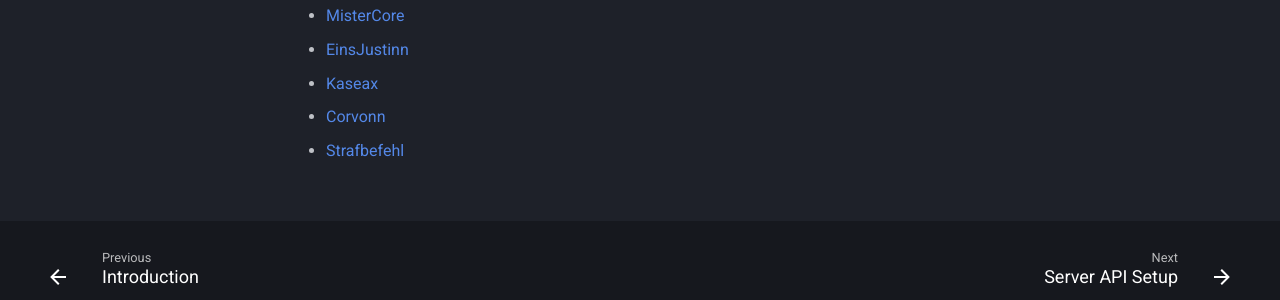
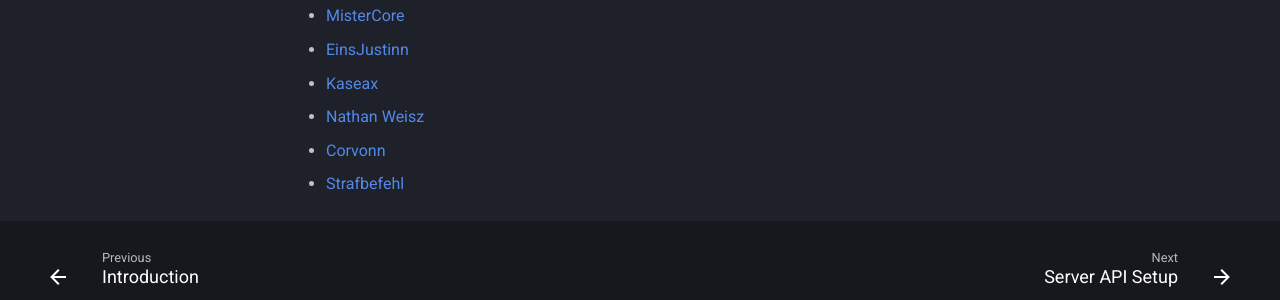
Before and after one commit to LabyMod/labymod4-api-wiki, an MkDocs documentation site: the page built from docs/contributors.md, in a window 1280 px wide and 1335 px high. Shown: the part 978-1278 px from the top of the window. Built offline with MkDocs 1.6.1 and Material for MkDocs 9.7.7, drawn with Linux system fonts in a browser that asks for light colours; comment, search, counter and statistics services are not loaded.

Commit message:
Update contributors.md

```diff
--- a/docs/contributors.md
+++ b/docs/contributors.md
@@ -25,5 +25,6 @@ We want to express our gratitude to the following people for their contributions
 + [MisterCore](https://github.com/MisterCore)
 + [EinsJustinn](https://github.com/EinsJustinn)
 + [Kaseax](https://github.com/Kaseax)
++ [Nathan Weisz](https://github.com/nateweisz)
 + [Corvonn](https://github.com/Corvonn)
 + [Strafbefehl](https://github.com/Strafbefehl)
```
